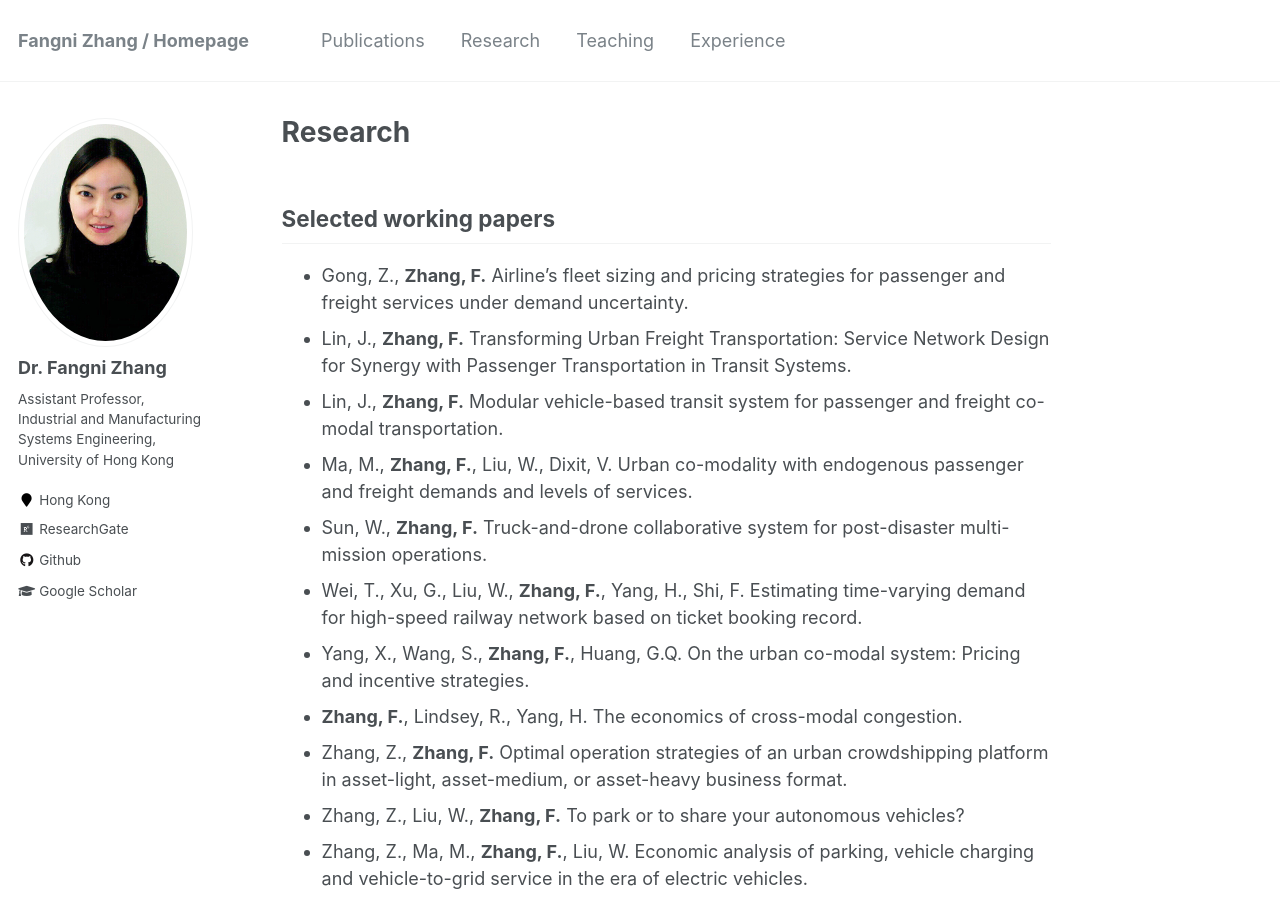
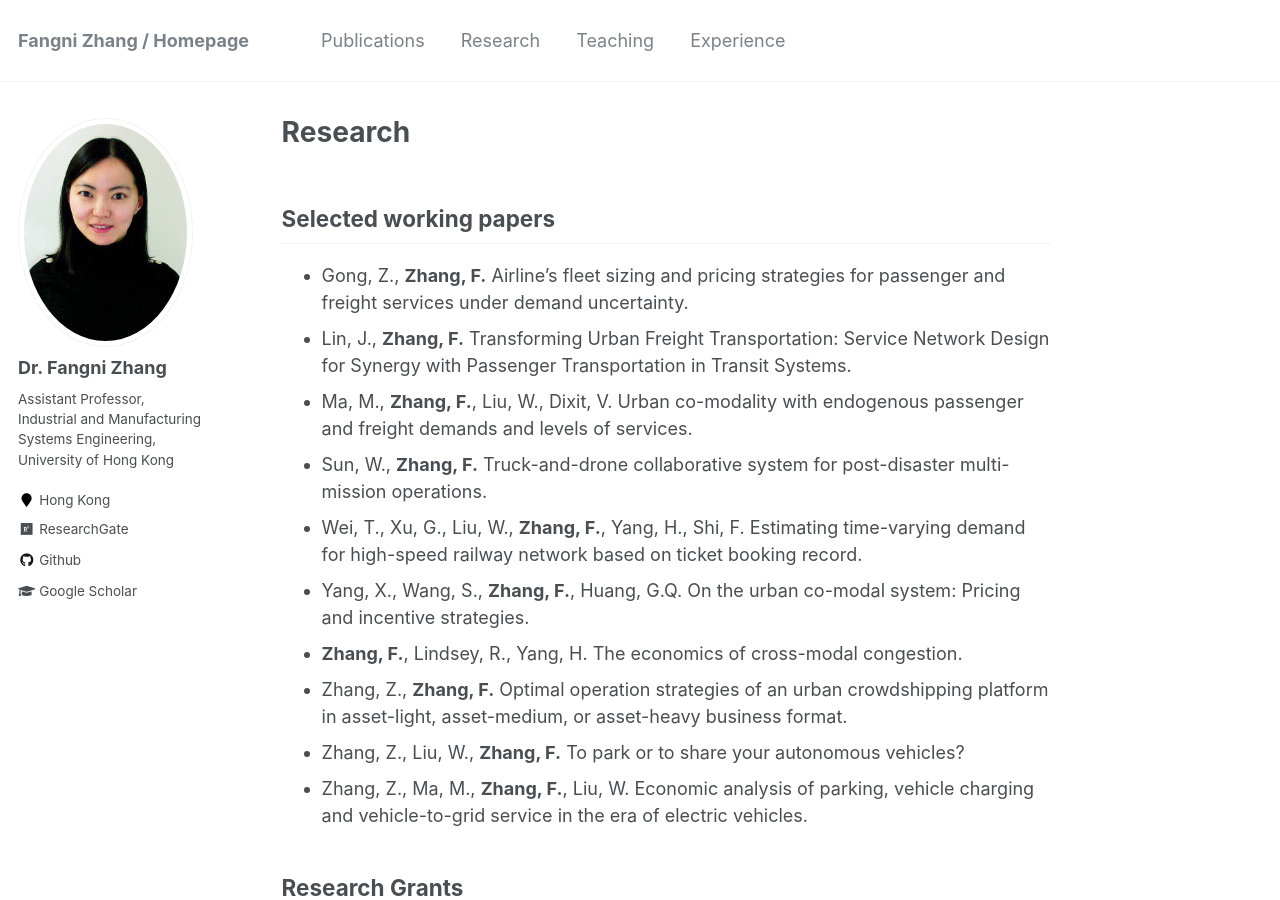
Before and after one commit to fangnizhang/fangnizhang.github.io, a Jekyll site: the page built from _pages/research.md, in a window 1280 px wide and 900 px high. Built offline with Jekyll 4.4.1, drawn with Linux system fonts in a browser that asks for light colours.

Commit message:
Update research.md

```diff
--- a/_pages/research.md
+++ b/_pages/research.md
@@ -8,7 +8,6 @@ Selected working papers
 ------------
 * Gong, Z., **Zhang, F.** Airline's fleet sizing and pricing strategies for passenger and freight services under demand uncertainty.
 * Lin, J., **Zhang, F.** Transforming Urban Freight Transportation: Service Network Design for Synergy with Passenger Transportation in Transit Systems.
-* Lin, J., **Zhang, F.** Modular vehicle-based transit system for passenger and freight co-modal transportation.
 * Ma, M., **Zhang, F.**, Liu, W., Dixit, V. Urban co-modality with endogenous passenger and freight demands and levels of services.
 * Sun, W., **Zhang, F.** Truck-and-drone collaborative system for post-disaster multi-mission operations.
 * Wei, T., Xu, G., Liu, W., **Zhang, F.**, Yang, H., Shi, F. Estimating time-varying demand for high-speed railway network based on ticket booking record.
```
